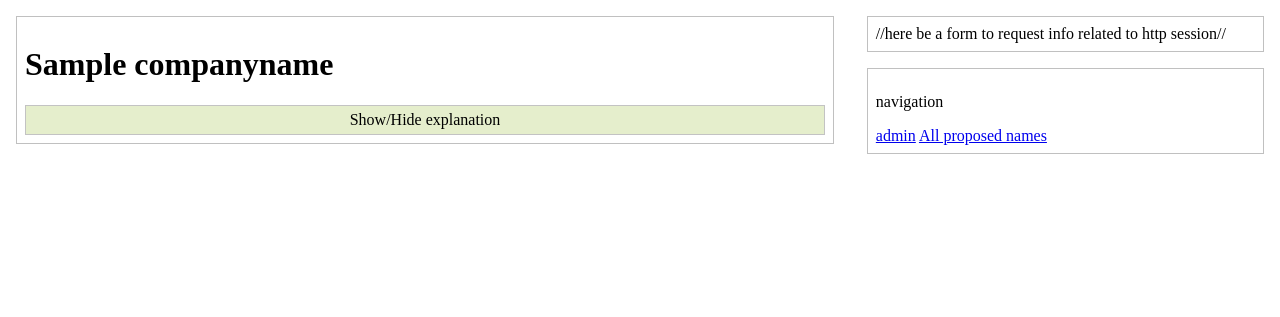
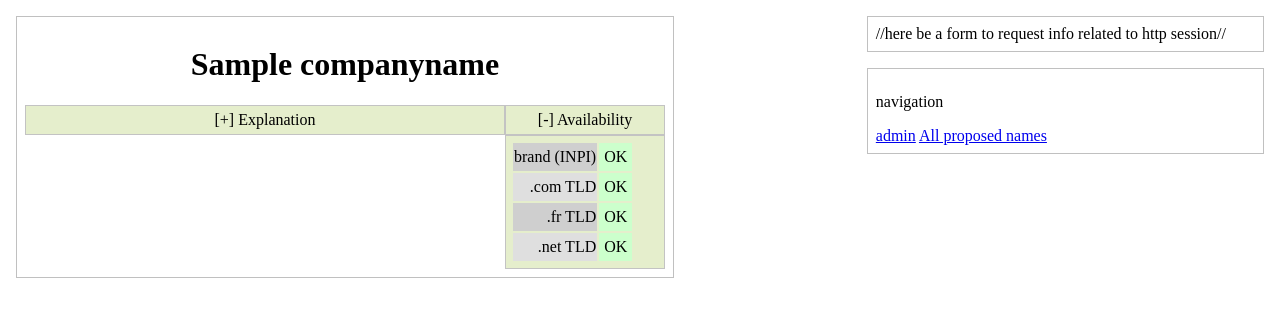
Before and after one commit to feth/_noname, a Django app: a page that uses templates/noname/detail.html in a window 1280 px wide. Shown: the top 317 px of the page. Run offline with Django 3.2, Linux system fonts and the light colour scheme; tables that the repository leaves empty hold one stand-in row (values such as "Sample post").

Commit message:
html: Fun folding §s

```diff
--- a/templates/noname/detail.html
+++ b/templates/noname/detail.html
@@ -1,13 +1,30 @@
 {% include "noname/header.html" with title=companyname.name %}
-<div id="contents" style="float: left; width: 50em; border: thin silver solid; margin: 0.5em; padding: 0.5em;">
-<h1>{{ companyname.name }}</h1>
-<div class="explanation">
-<p class="flip">Show/Hide explanation</p>
-<div class="foldable">
-<p>{{ companyname.explanation }}</p>
+<div id="contents" >
+<h1 id="name">{{ companyname.name }}</h1>
+
+<div class="contentbox" id="explanation">
+	<p class="trigger" id="explain">[+] Explanation</p>
+	<div class="foldable" id="text_explanation">
+	<p>{{ companyname.explanation }}</p>
+	</div>
 </div>
+
+{% if error_message %}<p><strong>{{ error_message }}</strong></p>{% endif %}
+
+<div class="contentbox" id="availtitle">
+	<p class="trigger" id="show_avail">[-] Availability</p>
+	<div class="foldable" id="availability">
+	<table>
+	{% for item, value in companyname.availability %}
+	    <tr class="{% cycle 'row1' 'row2' %}">
+	    <td>{{ item }}</td>
+	    <td class="{% if value %}avail">{% else %}unavail">N{% endif %}OK</td>
+	    </tr>
+	{% endfor %}
+	</table>
+	</div>
 </div>
-{% if error_message %}<p><strong>{{ error_message }}</strong></p>{% endif %}
+
 </div>
 {% include "noname/sessioninfo.html" %}
 {% include "noname/nav.html" %}
--- a/templates/noname/header.html
+++ b/templates/noname/header.html
@@ -4,20 +4,47 @@
 <script type="text/javascript" src="/noname/jquery.js"></script>
 <script type="text/javascript">
 $(document).ready(function(){
-        $(".flip").click(function(){
-            $(".foldable").slideToggle("slow");
-            $(".flip").text("Hide explanation")
-            });
-        });
+   var show_expl = false;
+    $("#explain").click(function(){
+        $("#text_explanation").slideToggle("slow");
+        if (show_expl) {
+            $("#explain").text("[+] Explanation");
+            show_expl = false;
+        } else {
+            $("#explain").text("[-] Explanation");
+            show_expl = true;
+        }
+    });
+   var show_avail = true;
+    $("#show_avail").click(function(){
+        $("#availability").slideToggle("slow");
+        if (show_avail) {
+            $("#show_avail").text("[+] Availability");
+            show_avail = false;
+        } else {
+            $("#show_avail").text("[-] Availability");
+            show_avail = true;
+        }
+    });
+});
 </script>
 
 <style type="text/css">
-div.explanation
+div#contents
 {
 float: left;
-width: 100%;
+border: thin silver solid;
+margin: 0.5em;
+padding: 0.5em;
+text-align:center;
 }
-div.foldable,p.flip
+div.contentbox
+{
+text-align:center;
+float: left;
+}
+
+div.foldable,p.trigger
 {
 margin:0px;
 padding:5px;
@@ -25,10 +52,41 @@ padding:5px;
 background:#e5eecc;
 border:solid 1px #c3c3c3;
 }
-div.foldable
+div#explanation
+{
+width: 30em;
+}
+div#availtitle
+{
+width: 10em;
+}
+div#text_explanation
 {
 height:120px;
 display:none;
+}
+td.avail,td.unavail
+{
+background:#ccffcc;
+margin:10px;
+padding:5px;
+        text-align:left;
+}
+td.unavail
+{
+background:#ffcccc;
+}
+tr
+{
+    text-align:right;
+}
+tr.row1
+{
+background:#cfcfcf;
+}
+tr.row2
+{
+background:#dfdfdf;
 }
 </style>
 <title>{{ title }}</title>
```
